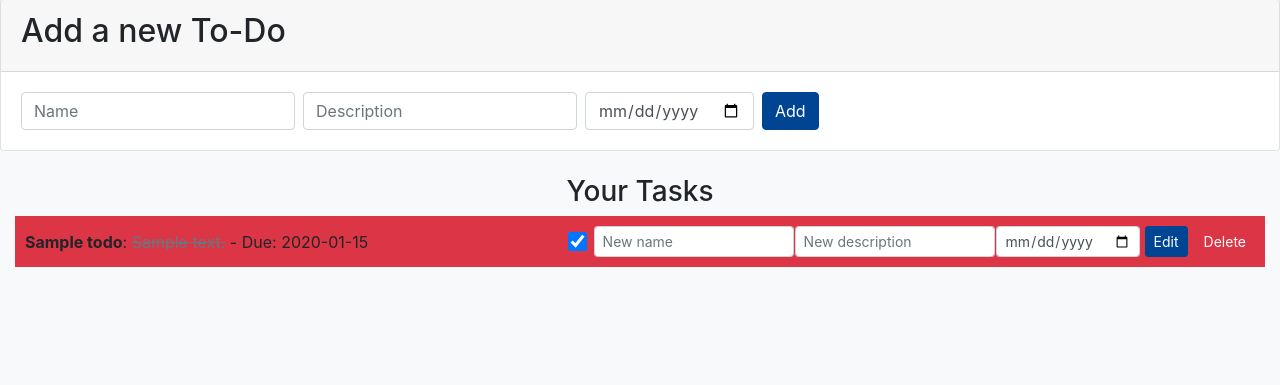
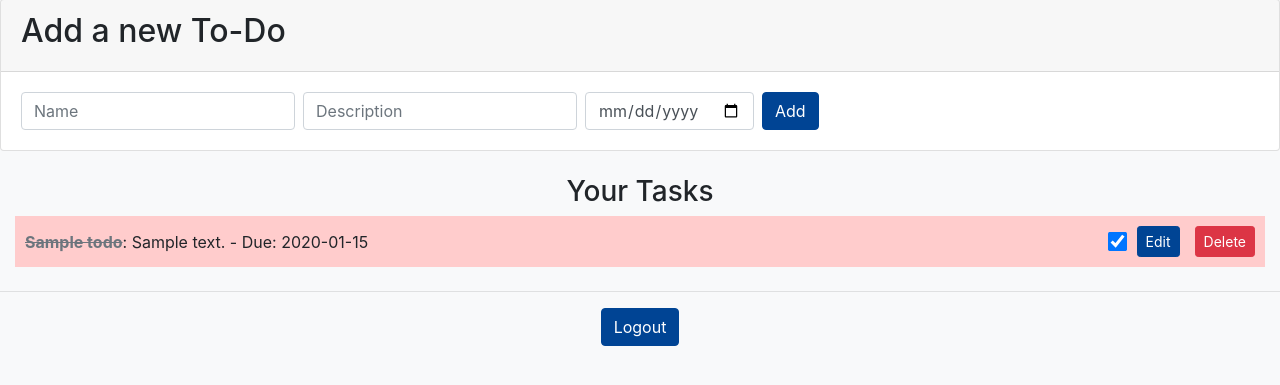
Before and after one commit to imamchris/ToDo, a Flask app: page /dashboard in a window 1280 px wide. Shown: the part 201-586 px from the top of the page. Run offline with Flask 3, Linux system fonts and the light colour scheme; a user stored in the database is signed in; tables that the repository leaves empty hold one stand-in row (values such as "Sample post"); some libraries are stand-ins or nearby versions.

Commit message:
Fixed up dashboard, however colour coding system is now broken

```diff
--- a/templates/dashboard.html
+++ b/templates/dashboard.html
@@ -21,7 +21,6 @@
             border: 1px solid #dee2e6;
             border-radius: 5px;
             margin-bottom: 10px;
-            background-color: #ffffff;
         }
         .todo-item form {
             margin: 0;
@@ -45,7 +44,7 @@
         .todo-item input[type="checkbox"] {
             margin-right: 8px; /* Added margin to the checkbox */
         }
-        .completed {
+        .completed-title {
             text-decoration: line-through;
             color: #6c757d;
         }
@@ -100,7 +99,25 @@
         .list-group-item {
             margin: 0 15px; /* Added margin to avoid touching the edges */
         }
+        .edit-container {
+            display: none;
+            margin-top: 10px;
+            padding: 10px;
+            border: 1px solid #dee2e6;
+            border-radius: 5px;
+            background-color: #f8f9fa;
+        }
     </style>
+    <script>
+        function toggleEditForm(id) {
+            var container = document.getElementById('edit-container-' + id);
+            if (container.style.display === 'none' || container.style.display === '') {
+                container.style.display = 'block';
+            } else {
+                container.style.display = 'none';
+            }
+        }
+    </script>
 </head>
 <body>
     <nav class="navbar navbar-expand-lg navbar-light fixed-top" style="background-color: #004494; padding: 10px;">
@@ -136,8 +153,8 @@
             <form action="{{ url_for('add_todo') }}" method="post" class="form-inline">
                 <div class="form-group">
                     <input type="text" name="name" placeholder="Name" class="form-control mr-2" required>
-                    <input type="text" name="description" placeholder="Description" class="form-control mr-2" required>
-                    <input type="date" name="due_date" class="form-control mr-2">
+                    <input type="text" name="description" placeholder="Description" class="form-control mr-2">
+                    <input type="date" name="due_date" class="form-control mr-2" required>
                     <button type="submit" class="btn btn-primary">Add</button>
                 </div>
             </form>
@@ -151,22 +168,31 @@
         {% if todos %}
             {% for todo in todos %}
                 {% set days_left = (todo.due_date - current_date).days if todo.due_date else None %}
-                <li class="list-group-item todo-item {% if days_left is not none and days_left <= 3 %}bg-danger{% elif days_left is not none and days_left <= 7 %}bg-warning{% else %}bg-light{% endif %}">
+                <li class="list-group-item todo-item" style="background-color: {% if days_left is not none and days_left <= 3 %}#ffcccc{% elif days_left is not none and days_left <= 7 %}#fff3cd{% elif days_left is not none and days_left <= 14 %}#ffff99{% else %}#d4edda{% endif %};">
                     <span>
-                        <strong>{{ todo.name }}</strong>: <span class="{% if todo.completed %}completed{% endif %}">{{ todo.description }}</span> - Due: <span>{% if todo.due_date %}{{ todo.due_date }}{% else %}No due date{% endif %}</span>
+                        <strong class="{% if todo.completed %}completed-title{% endif %}">{{ todo.name }}</strong>: <span>{{ todo.description }}</span> - Due: <span>{% if todo.due_date %}{{ todo.due_date }}{% else %}No due date{% endif %}</span>
                     </span>
                     <div>
                         <form action="{{ url_for('complete_todo', todo_id=todo.id) }}" method="post">
                             <input type="checkbox" name="completed" style="transform: scale(1.5);" onchange="this.form.submit()" {% if todo.completed %}checked{% endif %}>
                         </form>
-                        <form action="{{ url_for('edit_todo', todo_id=todo.id) }}" method="post">
-                            <input type="text" name="name" placeholder="New name" class="form-control form-control-sm">
-                            <input type="text" name="description" placeholder="New description" class="form-control form-control-sm">
-                            <input type="date" name="due_date" class="form-control form-control-sm">
-                            <button type="submit" class="btn btn-primary btn-sm">Edit</button>
-                        </form>
+                        <button class="btn btn-secondary btn-sm" onclick="toggleEditForm({{ todo.id }})" style="margin-right: 10px;">Edit</button>
                         <form action="{{ url_for('delete_todo', todo_id=todo.id) }}" method="post">
                             <button type="submit" class="btn btn-danger btn-sm">Delete</button>
+                        </form>
+                    </div>
+                    <div id="edit-container-{{ todo.id }}" class="edit-container" style="display: none;">
+                            <div class="form-group">
+                                <input type="text" name="name" placeholder="Name" class="form-control form-control-sm mb-2" onfocus="this.placeholder=''" onblur="this.placeholder='Name'">
+                                <input type="text" name="description" placeholder="Description" class="form-control form-control-sm mb-2" onfocus="this.placeholder=''" onblur="this.placeholder='Description'">
+                                <input type="date" name="due_date" class="form-control form-control-sm mb-2">
+                                <button type="submit" class="btn btn-primary btn-sm">Save</button>
+                            </div>
+                            </form>
+
+
+                    </div>
+                        </div>
                         </form>
                     </div>
                 </li>
@@ -176,6 +202,13 @@
         {% endif %}
     </ul>
 
+    <div class="text-center mt-4">
+        <hr>
+        <form action="{{ url_for('logout') }}" method="get">
+            <button type="submit" class="btn btn-secondary btn-logout">Logout</button>
+        </form>
+    </div>
+
     <script src="https://code.jquery.com/jquery-3.5.1.slim.min.js"></script>
     <script src="https://cdn.jsdelivr.net/npm/@popperjs/core@2.5.4/dist/umd/popper.min.js"></script>
     <script src="https://stackpath.bootstrapcdn.com/bootstrap/4.5.2/js/bootstrap.min.js"></script>
```
Also changed, not shown: user_data.db.
